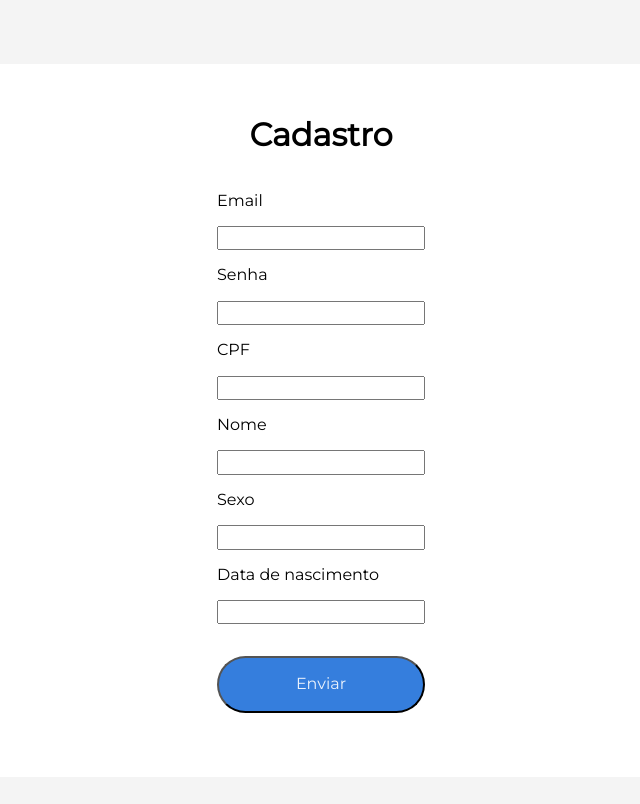
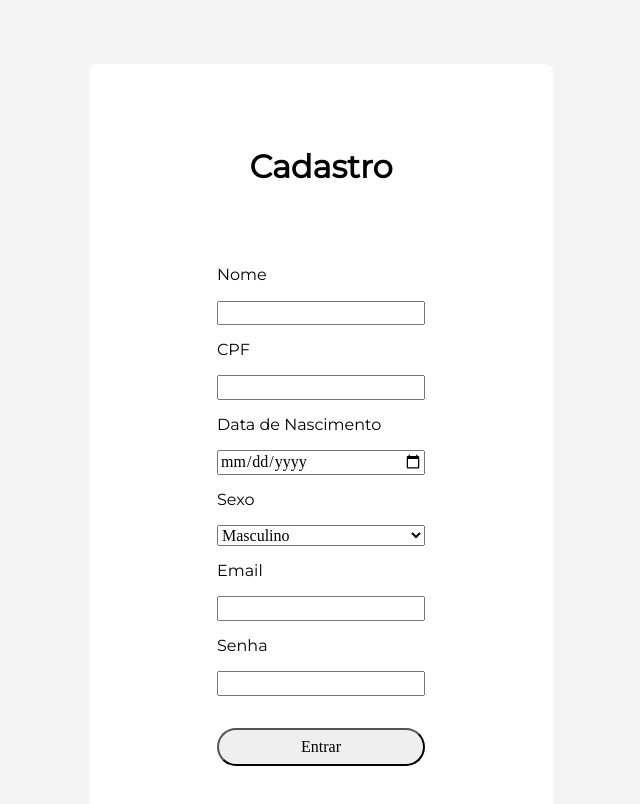
Before and after one commit to gabrielrussoc/mac0350, a React (Create React App) app in the folder ep3/client/: page /cadastro in a window 1280 px wide. Shown: the top 804 px of the page, without its empty margins (319-959 px from the left). Built offline with nearby package versions, Linux system fonts and the light colour scheme; a web font is replaced by a local one.

Commit message:
Update SignUp form

```diff
--- a/ep3/client/src/SignUp.tsx
+++ b/ep3/client/src/SignUp.tsx
@@ -1,28 +1,54 @@
-import React, { FunctionComponent } from 'react'
+import React, { FunctionComponent, useState } from 'react'
+import useForm from "./hooks/useForm"
+import axios from 'axios'
+import { Redirect } from 'react-router';
 
-const SignUp: FunctionComponent = () => (
-  <div className="flex justify-center items-center bg-near-white pa5">
-    <div className="bg-white br3 pv4 ph7">
-      <h1 className="tc">Cadastro</h1>
-      <form className="flex flex-column">
-        <p>Email</p>
-        <input />
-        <p>Senha</p>
-        <input />
-        <p>CPF</p>
-        <input />
-        <p>Nome</p>
-        <input />
-        <p>Sexo</p>
-        <input />
-        <p>Data de nascimento</p>
-        <input />
-        <button className="mv4 br-pill bg-blue white-90">
-          <p>Enviar</p>
-        </button>
-      </form>
+const SignUp: FunctionComponent = () => {
+
+  const { values, handleChange, handleSubmit } = useForm(signup)
+  const [userIn, setUserIn] = useState(false)
+
+  async function signup() {
+    console.log(values);
+    const response = await axios.post('http://localhost:5000/access_people/signup', {
+      email: values.email,
+      password: values.password,
+      cpf: values.cpf,
+      nome: values.name,
+      sexo: values.gender,
+      data_nascimento: values.birthdate
+    })
+    localStorage.setItem("userToken", response.data.jwt)
+    response && setUserIn(true)
+  }
+
+  return userIn ? <Redirect to="/curriculos" /> : (
+    <div className="flex justify-center items-center bg-near-white min-vh-100 pa5">
+      <div className="bg-white br3 pv5 ph6">
+        <h1 className="tc">Cadastro</h1>
+        <form className="mv5 flex flex-column" onSubmit={handleSubmit}>
+          <label><p>Nome</p></label>
+          <input type="text" name="name" onChange={handleChange} value={values.name} required />
+          <label><p>CPF</p></label>
+          <input type="input" name="cpf" onChange={handleChange} value={values.cpf} required />
+          <label><p>Data de Nascimento</p></label>
+          <input type="date" name="birthdate" onChange={handleChange} value={values.birthdate} required />
+          <label><p>Sexo</p></label>
+          <select name="sexo" onChange={handleChange} value={values.gender} required>
+            <option value="M">Masculino</option>
+            <option value="F">Feminino</option>
+          </select>
+          <label><p>Email</p></label>
+          <input type="email" name="email" onChange={handleChange} value={values.email} required />
+          <label><p>Senha</p></label>
+          <input type="password" name="password" onChange={handleChange} value={values.password} required />
+          <button type="submit" className="mv4 br-pill pv2">
+            Entrar
+          </button>
+        </form>
+      </div>
     </div>
-  </div>
-)
+  )
+}
 
 export default SignUp
```
